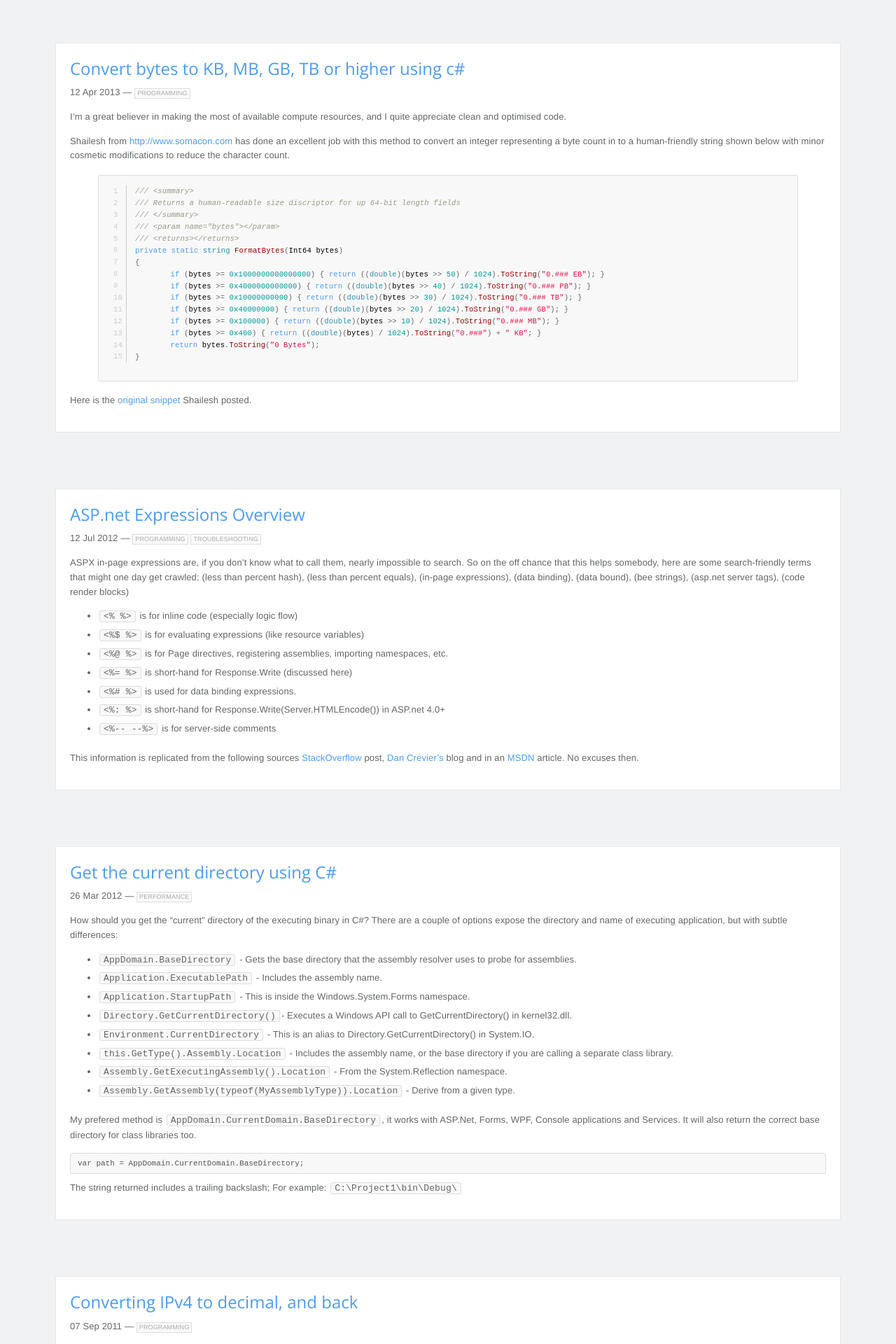
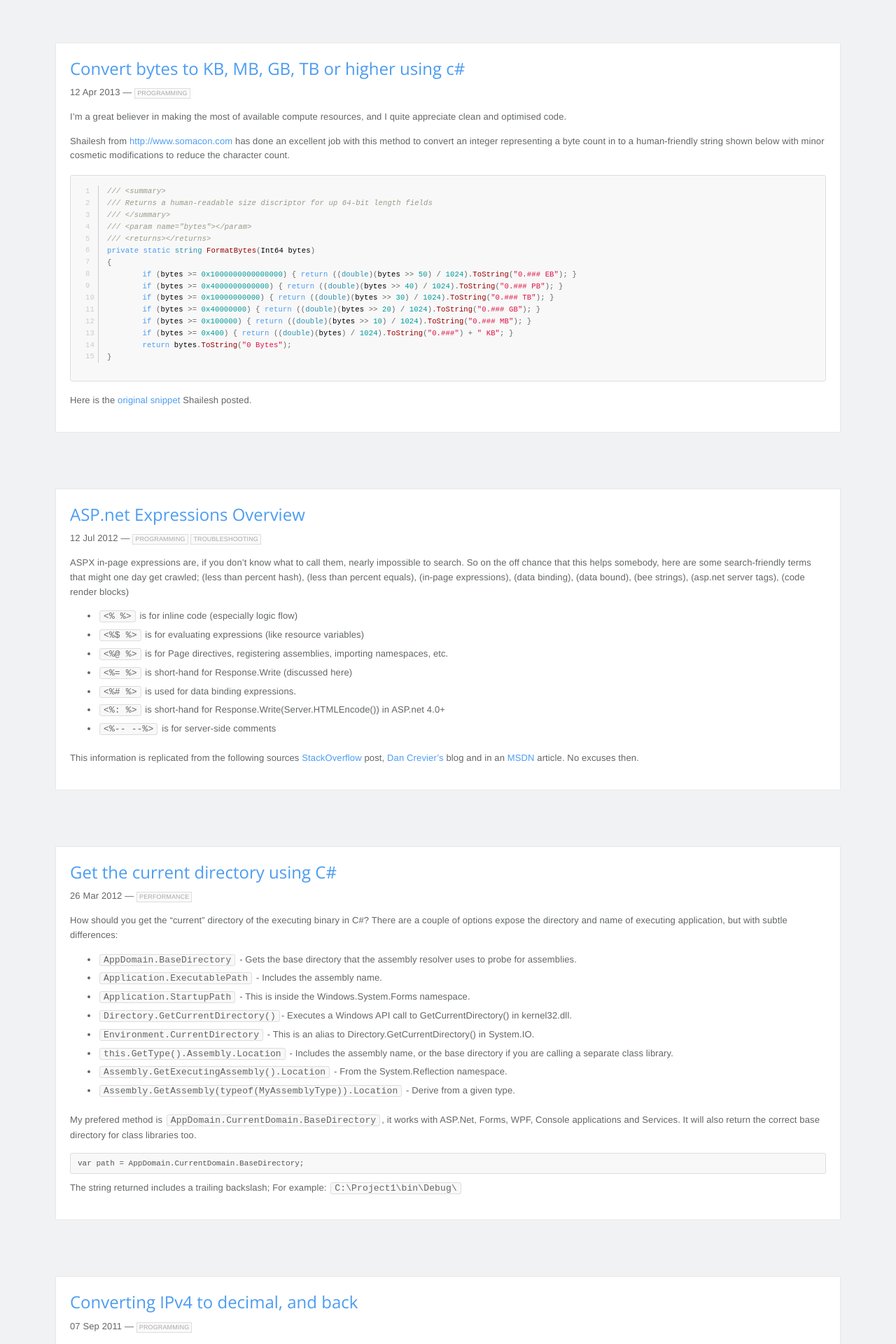
Before and after one commit to pingfu/pingfu.github.io, a Jekyll site: the page built from writing.html, in a window 1280 px wide. Shown: the part 4238-6158 px from the top of the page at 70% size. Built offline with Jekyll 4.4.1, drawn with Linux system fonts in a browser that asks for light colours; nearby versions of some CDN libraries.

Commit message:
fix code block padding

```diff
--- a/css/main.css
+++ b/css/main.css
@@ -9,6 +9,11 @@ body {
   background: #F0F2F3;
   color: #555;
   min-width: 320px;
+}
+
+figure {
+  margin-left: 0;
+  margin-right: 0;
 }
 
 #mobile-navigation {
```
